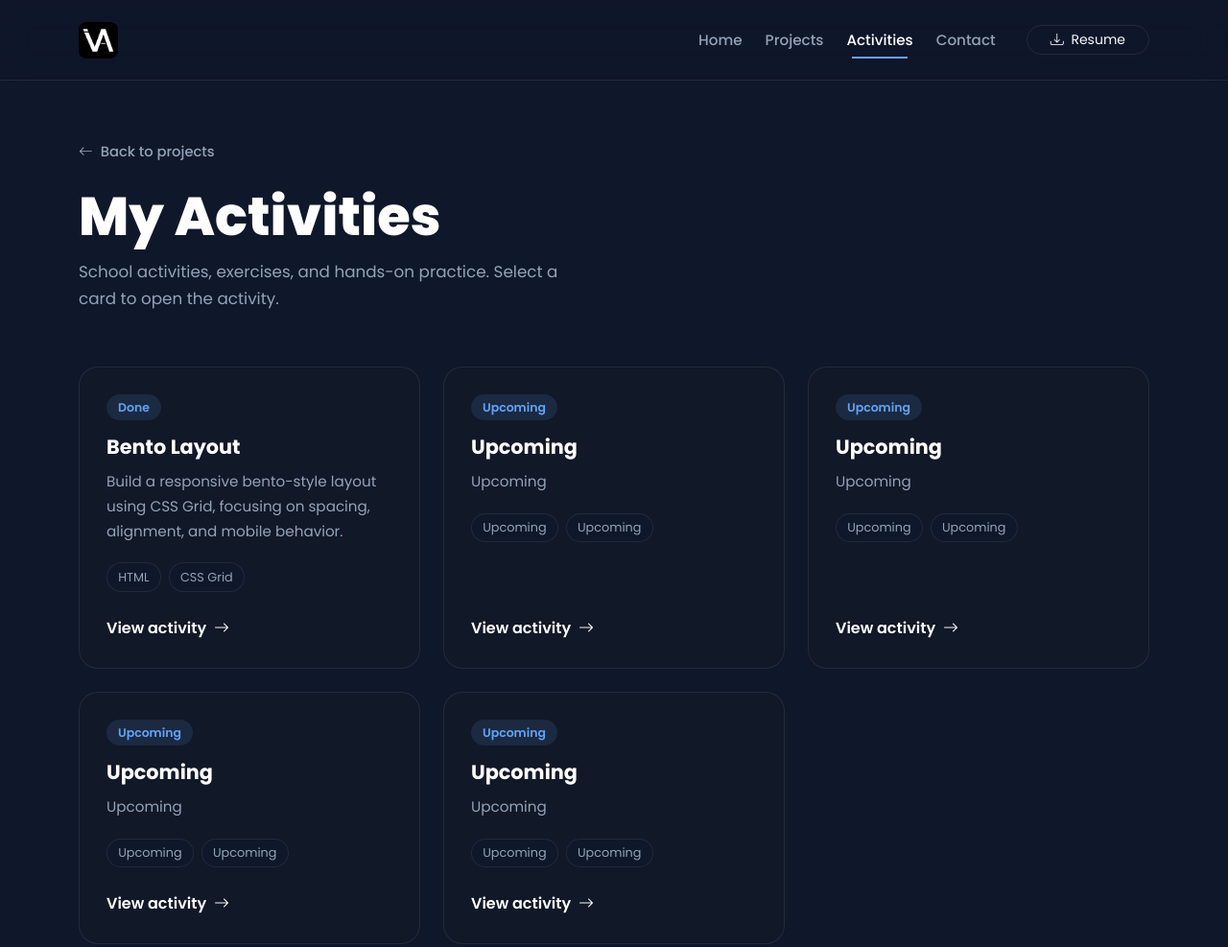
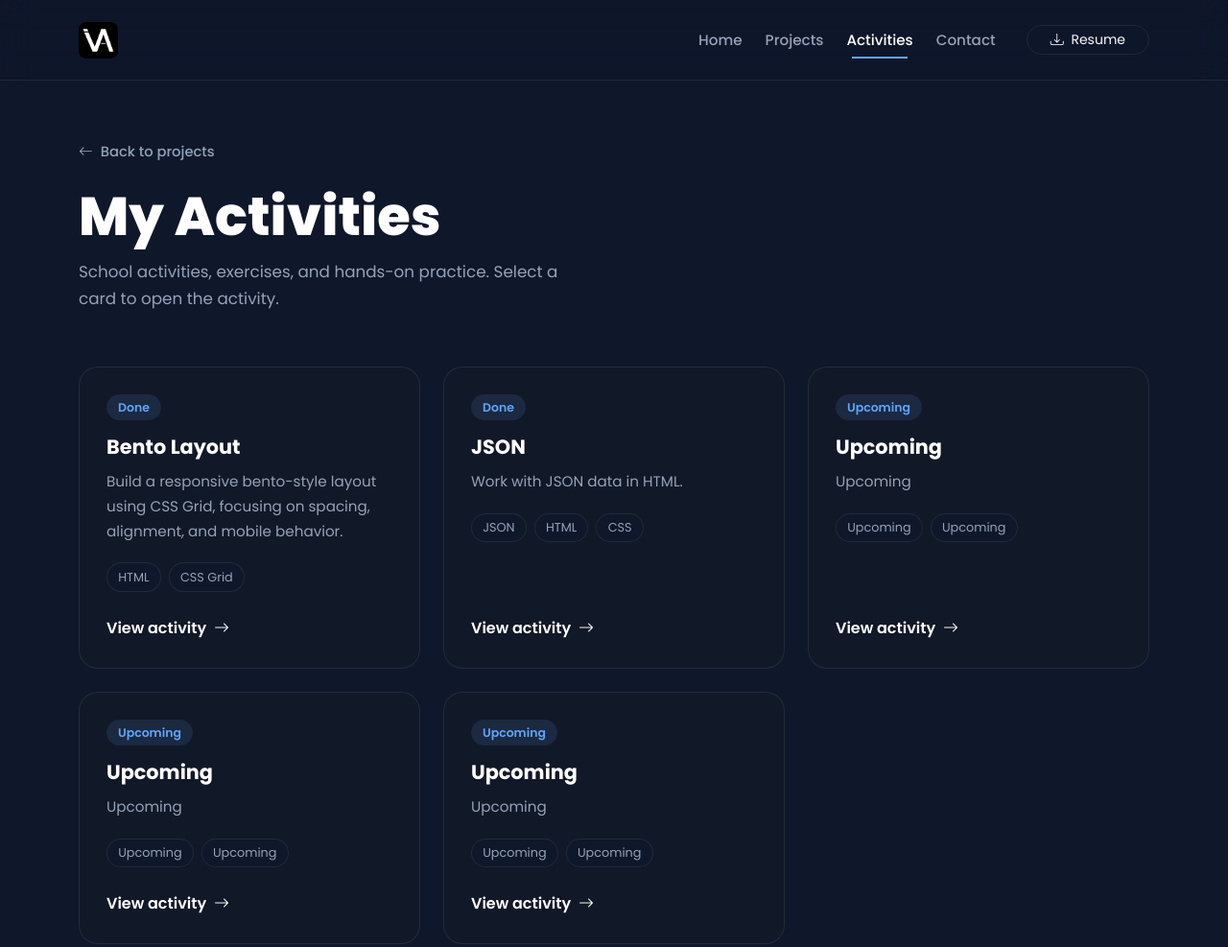
Before and after one commit to So-ye/So-ye.github.io, a plain HTML site: page activities.html in a window 1280 px wide. Shown: the top 987 px of the page at 96% size. Drawn offline with nearby package versions, Linux system fonts and the light colour scheme.

Commit message:
added JSON activity

```diff
--- a/activities.html
+++ b/activities.html
@@ -69,11 +69,11 @@
             </a>
           </li>
           <li>
-            <a href="#" class="activity-card">
-              <span class="status-pill upcoming">Upcoming</span>
-              <h2 class="activity-name">Upcoming</h2>
-              <p class="activity-desc">Upcoming</p>
-              <ul class="activity-tags"><li>Upcoming</li><li>Upcoming</li></ul>
+            <a href="https://so-ye.github.io/Activities/JSON/" class="activity-card">
+              <span class="status-pill upcoming">Done</span>
+              <h2 class="activity-name">JSON</h2>
+              <p class="activity-desc">Work with JSON data in HTML.</p>
+              <ul class="activity-tags"><li>JSON</li><li>HTML</li><li>CSS </li></ul>
               <span class="activity-open">View activity<i class="bi bi-arrow-right ms-2" aria-hidden="true"></i></span>
             </a>
           </li>
```
